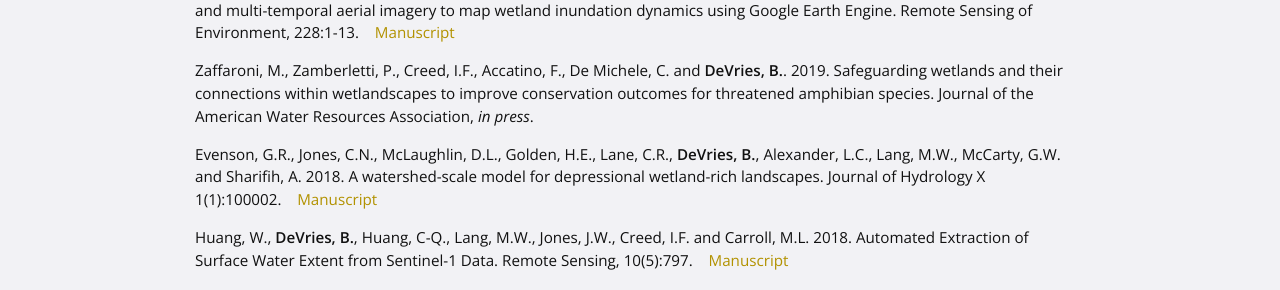
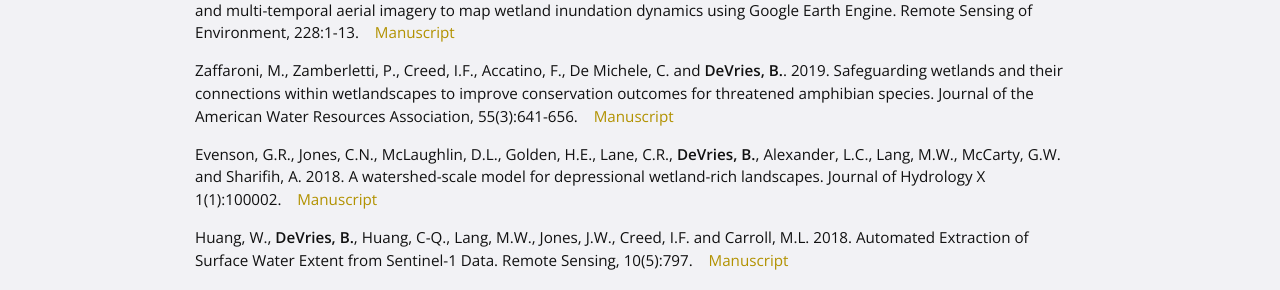
Before and after one commit to bendv/bendv.github.io, a Jekyll site: the page built from publications.md, in a window 1280 px wide. Shown: the part 406-696 px from the top of the page. Built offline with Jekyll 4.4.1, drawn with Linux system fonts in a browser that asks for light colours.

Commit message:
update pubs

```diff
--- a/publications.md
+++ b/publications.md
@@ -12,7 +12,7 @@ Steidinger, B.S., Crowther, T.W., Liang, J., van Nuland, M.E., Werner, G.D.A., R
 
 Wu, Q., Lane, C.R., Li, X., Zhao, K., Zhou, Y., Clinton, N., **DeVries, B.**, Golden, H.E. and Lang, M.W. 2019. Integrating LiDAR data and multi-temporal aerial imagery to map wetland inundation dynamics using Google Earth Engine. Remote Sensing of Environment, 228:1-13.&nbsp;&nbsp;&nbsp;&nbsp;<a href="https://doi.org/10.1016/j.rse.2019.04.015">Manuscript</a>
 
-Zaffaroni, M., Zamberletti, P., Creed, I.F., Accatino, F., De Michele, C. and **DeVries, B.**. 2019. Safeguarding wetlands and their connections within wetlandscapes to improve conservation outcomes for threatened amphibian species. Journal of the American Water Resources Association, *in press*.
+Zaffaroni, M., Zamberletti, P., Creed, I.F., Accatino, F., De Michele, C. and **DeVries, B.**. 2019. Safeguarding wetlands and their connections within wetlandscapes to improve conservation outcomes for threatened amphibian species. Journal of the American Water Resources Association, 55(3):641-656.&nbsp;&nbsp;&nbsp;&nbsp;<a href="https://onlinelibrary.wiley.com/doi/abs/10.1111/1752-1688.12751" target="_blank">Manuscript</a>
 
 Evenson, G.R., Jones, C.N., McLaughlin, D.L., Golden, H.E., Lane, C.R., **DeVries, B.**, Alexander, L.C., Lang, M.W., McCarty, G.W. and Sharifih, A. 2018. A watershed-scale model for depressional wetland-rich landscapes. Journal of Hydrology X 1(1):100002.&nbsp;&nbsp;&nbsp;&nbsp;<a href="https://doi.org/10.1016/j.hydroa.2018.10.002" target="_blank">Manuscript</a>
 
```
